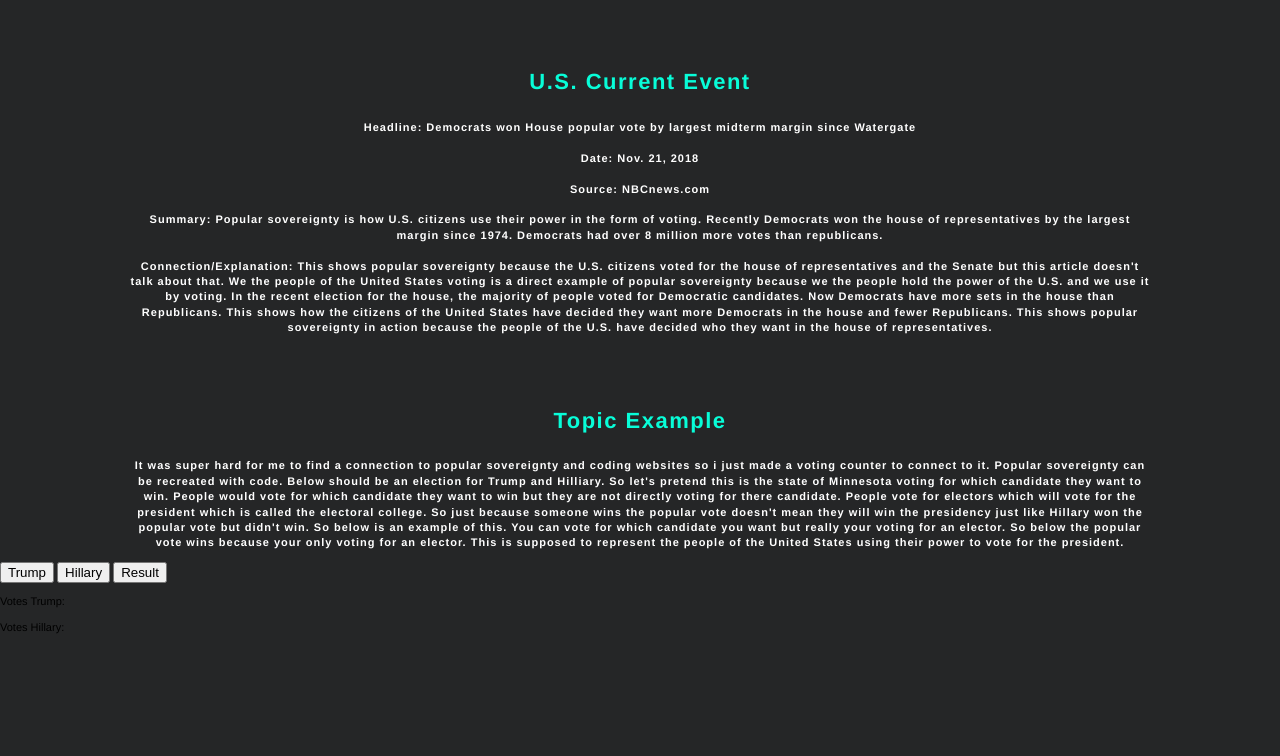
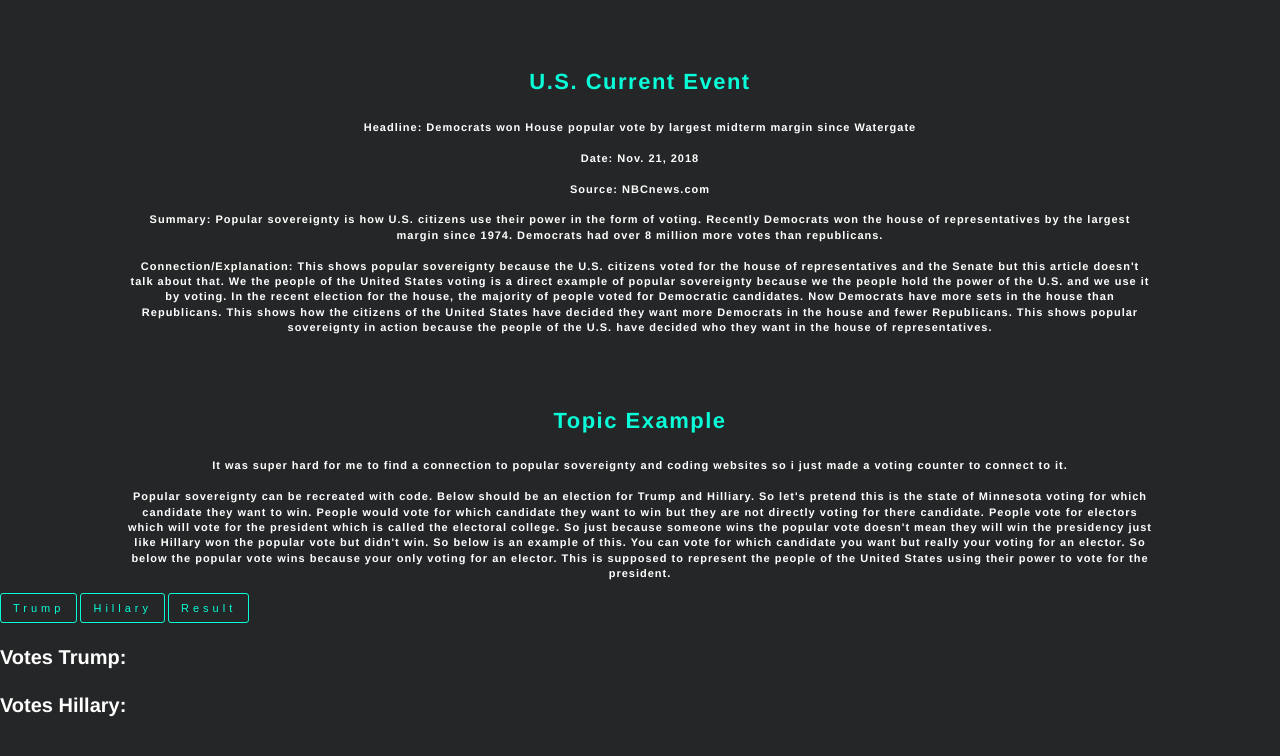
Before and after one commit to jackgrodnick/CivicsProject, a plain HTML site: page popularsovereignty.html in a window 1280 px wide. Shown: the part 610-1366 px from the top of the page. Before the commit the page ends 1318 px from the top, so only its background shows below. Drawn offline with nearby package versions, Linux system fonts and the light colour scheme; a web font is replaced by a local one.

Commit message:
dkeandiekdad

```diff
--- a/popularsovereignty.html
+++ b/popularsovereignty.html
@@ -64,15 +64,15 @@ Connection/Explanation: This shows popular sovereignty because the U.S. citizens
     </div>
     <div class="topic-ex">
       <h3 class="topic">Topic Example</h3>
-      <p class="para">It was super hard for me to find a connection to popular sovereignty and coding websites so i just made a voting counter to connect to it.
+      <p class="para">It was super hard for me to find a connection to popular sovereignty and coding websites so i just made a voting counter to connect to it.<br><br>
 
 Popular sovereignty can be recreated with code. Below should be an election for Trump and Hilliary. So let's pretend this is the state of Minnesota voting for which candidate they want to win. People would vote for which candidate they want to win but they are not directly voting for there candidate. People vote for electors which will vote for the president which is called the electoral college. So just because someone wins the popular vote doesn't mean they will win the presidency just like Hillary won the popular vote but didn't win. So below is an example of this. You can vote for which candidate you want but really your voting for an elector. So below the popular vote wins because your only voting for an elector. This is supposed to represent the people of the United States using their power to vote for the president.</p>
     </div>
     <button type="button" id="yes">Trump</button>
     <button type="button" id="no">Hillary</button>
     <button type="button" id="result">Result</button>
-    <p>Votes Trump: <span id="votes-yes"></span></p>
-    <p>Votes Hillary: <span id="votes-no"></span></p>
+    <p class="voteee">Votes Trump: <span id="votes-yes"></span></p>
+    <p class="voteee">Votes Hillary: <span id="votes-no"></span></p>
     <img class ="image image-yes none" src="https://upload.wikimedia.org/wikipedia/commons/5/50/Yes_Check_Circle.svg">
     <img class ="image image-no none" src="https://upload.wikimedia.org/wikipedia/commons/d/d5/No_sign.svg"><br><br><br><br>
 
--- a/resources/style.css
+++ b/resources/style.css
@@ -5,6 +5,55 @@ body {
  height: 100vh;
  background-color: #252627;
   padding: 0;
+}
+
+#votes-yes {
+  color: white;
+  font-size: 20px;
+  font-weight: bold;
+}
+
+.voteee {
+  color: white;
+  font-size: 20px;
+  font-weight: bold;
+}
+
+#votes-no {
+  color: white;
+  font-size: 20px;
+  font-weight: bold;
+}
+
+#yes {
+  border: 1px solid #08fdd8;
+border-radius: 3px;
+background: transparent;
+padding: 8px 12px;
+color: #08fdd8;
+font-size: 11px;
+letter-spacing: 4px;
+}
+
+#no {
+  border: 1px solid #08fdd8;
+border-radius: 3px;
+background: transparent;
+padding: 8px 12px;
+color: #08fdd8;
+font-size: 11px;
+letter-spacing: 4px;
+}
+
+#result {
+  border: 1px solid #08fdd8;
+border-radius: 3px;
+background: transparent;
+padding: 8px 12px;
+color: #08fdd8;
+font-size: 11px;
+letter-spacing: 4px;
+align-items:
 }
 
 .image {
```
